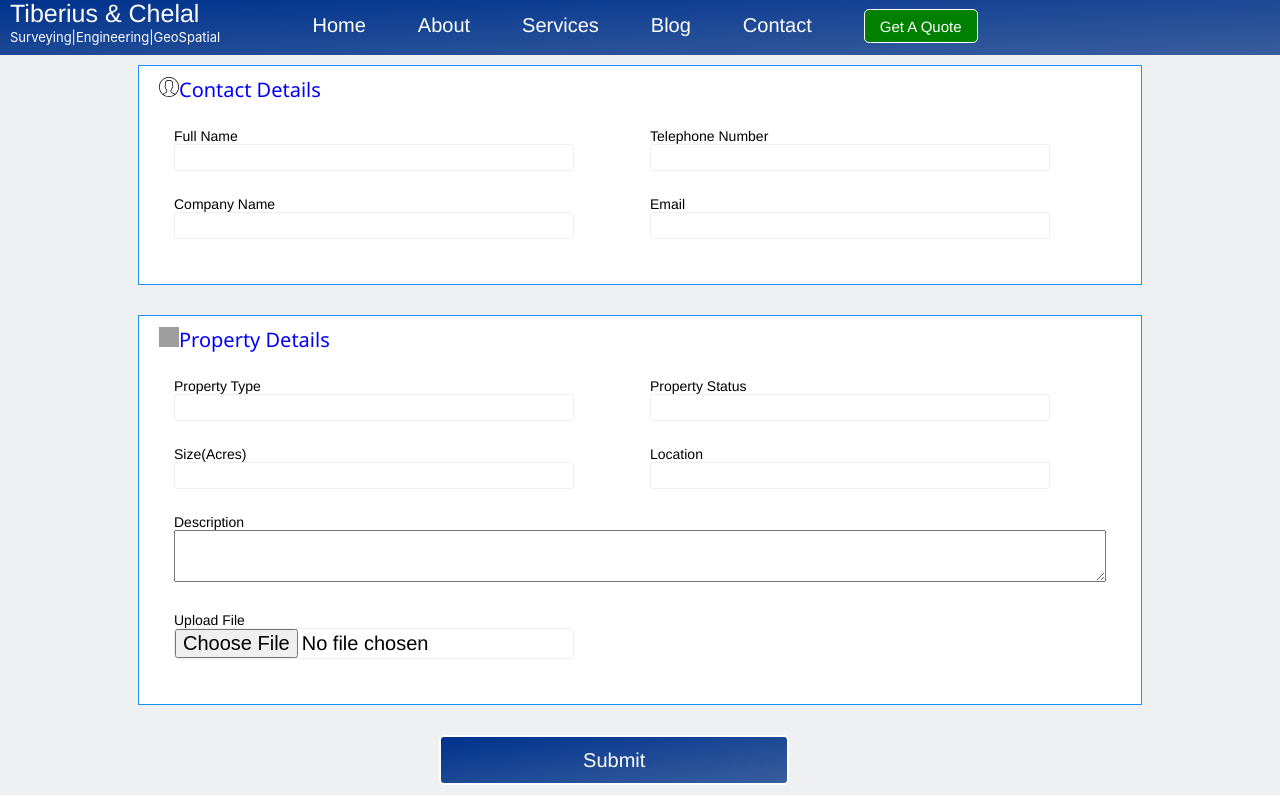
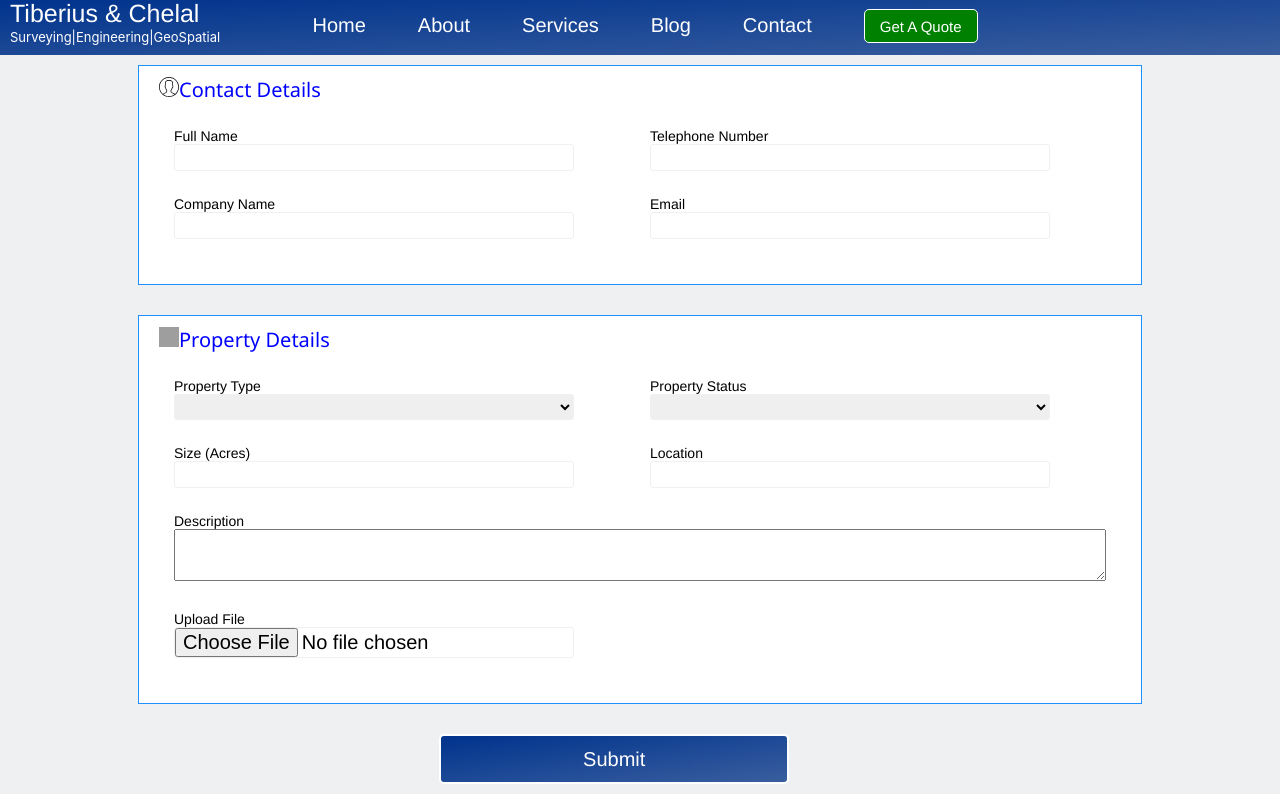
Before and after one commit to RichardMM/tcSite, a React (Create React App) app: page /quote in a window 1280 px wide. Shown: the top 797 px of the page. Built offline with nearby package versions, Linux system fonts and the light colour scheme; grey boxes are pictures that could not be loaded.

Commit message:
final touches

```diff
--- a/src/components/QuoteForm.js
+++ b/src/components/QuoteForm.js
@@ -51,17 +51,36 @@ export default function QuoteForm(props) {
                         <div className="grid-col-2">
                             <div className="quote-form-group">
                                 <label htmlFor="propertyType">Property Type</label>
-                                <input type="text" id="propertyType" />
+                                <select type="text" id="propertyType">
+                                    <option value=""> </option>
+                                    <option value="Education">Education</option>
+                                    <option value="Government Building">Government Building</option>
+                                    <option value="Healthcare">Healthcare</option>
+                                    <option value="Hotels">Hotels</option>
+                                    <option value="Industrial">Industrial</option>
+                                    <option value="Office">Office</option>
+                                    <option value="Mixed Use">Mixed Use</option>
+                                    <option value="Residential">Residential</option>
+                                    <option value="Retail">Retail</option>
+                                    <option value="Warehouse">Warehouse</option>
+                                    <option value="Other">Other</option>
+                                </select>
                             </div>
                             <div className="quote-form-group">
                                 <label htmlFor="propertyStatus">Property Status</label>
-                                <input type="text" id="propertyStatus" />
+                                <select type="text" id="propertyStatus">
+                                <option value="" selected=""> </option>
+                                <option value="Occupied">Occupied</option>
+                                <option value="Vacant">Vacant</option>
+                                <option value="Under Construction">Under Construction</option>
+                                <option value="Other">Other</option>
+                                </select>
                             </div>
 
                         </div>
                         <div className="grid-col-2">
                             <div className="quote-form-group">
-                                <label htmlFor="sqm">Size(Acres)</label>
+                                <label htmlFor="sqm">Size (Acres)</label>
                                 <input type="text" id="Sqm" />
                             </div>
                             <div className="quote-form-group">
@@ -78,7 +97,7 @@ export default function QuoteForm(props) {
                             </div>
                         </div>
                         <div className="grid-col-1">
-                        <div className="quote-form-group">
+                            <div className="quote-form-group">
                                 <label htmlFor="fileUpload">Upload File</label>
                                 <input type="file" id="fileUpload" />
                             </div>
--- a/src/components/footer.js
+++ b/src/components/footer.js
@@ -27,7 +27,7 @@ export default function Footer(props){
             <div className="footer-items footer-bordered-item">
             <h3>Our Purpose</h3>
                 <p>
-                We traverse this life with you parcel by parcel”
+                We traverse this life with you parcel by parcel
                 </p>
             </div>
             <div className="footer-items">
--- a/src/styles/quote.css
+++ b/src/styles/quote.css
@@ -39,7 +39,7 @@
     font-size: 20px;
     height: 50px;
 }
-.form-section input{
+.form-section input, .form-section select{
     max-width: 400px;
     width: 100%;
     border-radius: 3px;
--- a/src/styles/slider.css
+++ b/src/styles/slider.css
@@ -40,6 +40,7 @@
     border-width: 0px;
 }
 .highlight-text{
+    text-transform: lowercase;
     font-size: inherit;
     background: -webkit-linear-gradient(#00338D, rgb(57, 94, 158));
   -webkit-background-clip: text;
--- a/src/utlities/index.js
+++ b/src/utlities/index.js
@@ -11,6 +11,8 @@ export default function parseContent(data) {
 
                 case 'unordered-list':
                     return <ul key={idx}  >{parseContent(el)}</ul>
+                case 'ordered-list':
+                        return <ol key={idx}  >{parseContent(el)}</ol>
                 case "list-item":
                     return <li key={idx}  >{parseContent(el)}</li>
                 case "text":
```
